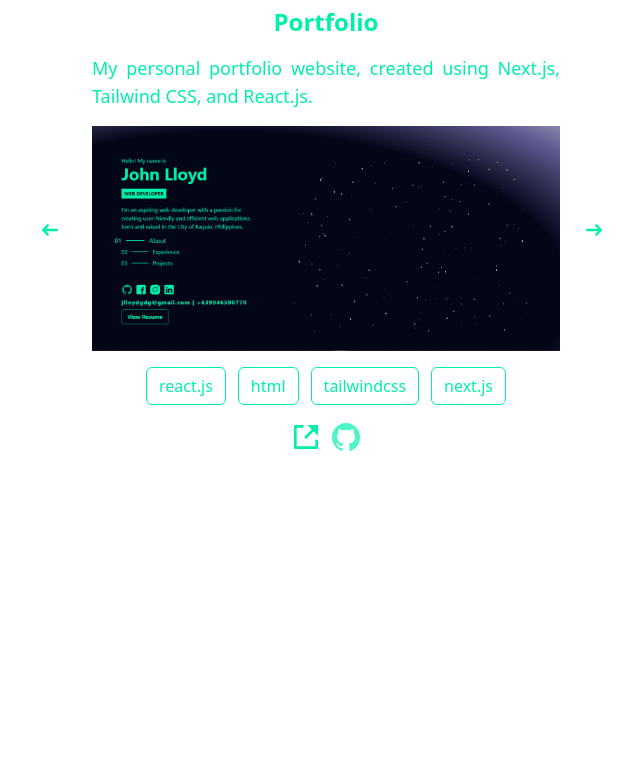
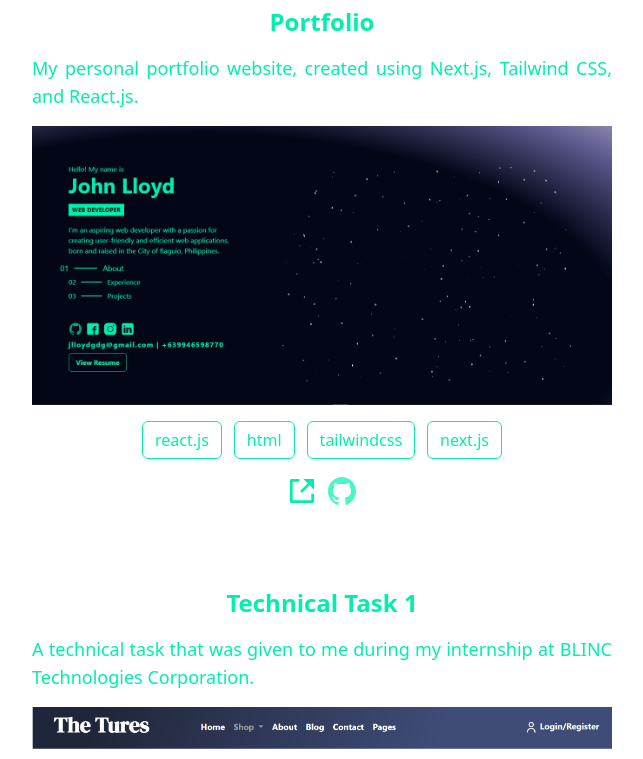
Before and after one commit to jllloydd/my-portfolio, a Next.js app: page / in a window 1280 px wide. Shown: the part 1780-2539 px from the top of the page, without its empty margins (572-1215 px from the left). Before the commit the page ends 2329 px from the top, so only its background shows below. Built offline with nearby package versions, Linux system fonts and the light colour scheme.

Commit message:
Changed layout of projects section, edited aurora animation to have responsive opacity depending in scroll for better visual clarity in other parts>

```diff
--- a/src/app/components/AuroraHero.jsx
+++ b/src/app/components/AuroraHero.jsx
@@ -1,6 +1,6 @@
 "use client";
 
-import React, { useEffect } from "react";
+import React, { useEffect, useState } from "react";
 import {
   useMotionTemplate,
   useMotionValue,
@@ -14,6 +14,7 @@ const COLORS_TOP = ["#332449", "#8d4f9a", "#30658e", "#bf73d6", "#923979"];
 
 export default function AuroraHero() {
   const color = useMotionValue(COLORS_TOP[0]);
+  const [scrollProgress, setScrollProgress] = useState(0);
 
   useEffect(() => {
     animate(color, COLORS_TOP, {
@@ -24,14 +25,35 @@ export default function AuroraHero() {
     });
   }, []);
 
-  const backgroundImage = useMotionTemplate`radial-gradient(125% 125% at 30% 75%, #020617 57%, ${color} 75%, transparent 100%)`;
+  useEffect(() => {
+    const handleScroll = () => {
+      const scrollY = window.scrollY;
+      const windowHeight = window.innerHeight;
+      const documentHeight = document.documentElement.scrollHeight;
+      const maxScroll = documentHeight - windowHeight;
+      const progress = Math.min(scrollY / maxScroll, 1);
+      setScrollProgress(progress);
+    };
+
+    window.addEventListener('scroll', handleScroll);
+    return () => window.removeEventListener('scroll', handleScroll);
+  }, []);
+
+  const backgroundImage = useMotionTemplate`radial-gradient(125% 125% at 30% 75%, transparent 57%, ${color} 75%, transparent 100%)`;
 
   return (
+    <>
+      {/* Main background */}
+      <div className="fixed inset-0 -z-20 bg-[#020617]" />
+
+      {/* Aurora animation */}
       <motion.div
         style={{
           backgroundImage,
+          opacity: 1 - scrollProgress,
         }}
         className="fixed inset-0 -z-10"
       />
+    </>
   );
 }
--- a/src/app/components/Greeting.jsx
+++ b/src/app/components/Greeting.jsx
@@ -204,7 +204,7 @@ export default function Greeting() {
             </div>
             <div>
               <Link
-                href="resume/John Lloyd De Guzman.pdf"
+                href="resume/Resume (De Guzman).pdf"
                 target="_blank"
                 className="px-4 py-2 font-bold border-[#01efac] border rounded-md md:inline-block hidden hover:bg-[#01efac] hover:text-[#000000]"
               >
--- a/src/app/components/ProjectsSection.jsx
+++ b/src/app/components/ProjectsSection.jsx
@@ -78,51 +78,6 @@ export default function ProjectsSection() {
     },
   ];
 
-  const [activeProjectIndex, setActiveProjectIndex] = useState(0);
-  const [activeImageIndex, setActiveImageIndex] = useState(0);
-  const [animationClass, setAnimationClass] = useState("");
-  const [imageAnimationClass, setImageAnimationClass] = useState("");
-
-  useEffect(() => {
-    const imageCount = projects[activeProjectIndex].images.length;
-    if (imageCount > 1) {
-      const interval = setInterval(() => {
-        setImageAnimationClass("image-slide-out-left");
-        setTimeout(() => {
-          setActiveImageIndex((prevIndex) => (prevIndex + 1) % imageCount);
-          setImageAnimationClass("image-slide-in-right");
-        }, 700);
-      }, 4000);
-      return () => clearInterval(interval);
-    } else {
-      // Reset animation class and image index if there's only one image
-      setImageAnimationClass("");
-      setActiveImageIndex(0);
-    }
-  }, [activeProjectIndex, activeImageIndex]);
-
-  const handleNextProject = () => {
-    setAnimationClass("slide-out-left");
-    setTimeout(() => {
-      setActiveProjectIndex((prevIndex) => (prevIndex + 1) % projects.length);
-      setActiveImageIndex(0); // Reset image index for new project
-      setAnimationClass("slide-in-right");
-    }, 300);
-  };
-
-  const handlePreviousProject = () => {
-    setAnimationClass("slide-out-right");
-    setTimeout(() => {
-      setActiveProjectIndex((prevIndex) =>
-        prevIndex === 0 ? projects.length - 1 : prevIndex - 1
-      );
-      setActiveImageIndex(0); // Reset image index for new project
-      setAnimationClass("slide-in-left");
-    }, 300);
-  };
-
-  const activeProject = projects[activeProjectIndex];
-
   return (
     <section className="space-y-14 scroll-mt-[4rem]" id="projects">
       <div className="hidden show-on-small items-center gap-2">
@@ -130,46 +85,33 @@ export default function ProjectsSection() {
           <span className="inline-block">Projects</span>
         </h1>
       </div>
-      <div className="flex justify-center items-center space-x-4">
-        <button
-          onClick={handlePreviousProject}
-          type="button"
-          className="text-greenthingy focus:outline-none font-medium rounded-md text-sm p-2.5 text-center inline-flex items-center me-2 transform transition-transform duration-300 hover:scale-110"
-        >
-          <svg
-            className="w-4 h-4 transform rotate-180"
-            aria-hidden="true"
-            xmlns="http://www.w3.org/2000/svg"
-            fill="none"
-            viewBox="0 0 14 10"
-          >
-            <path
-              stroke="currentColor"
-              strokeLinecap="round"
-              strokeLinejoin="round"
-              strokeWidth="2"
-              d="M1 5h12m0 0L9 1m4 4L9 9"
-            />
-          </svg>
-          <span className="sr-only">Icon description</span>
-        </button>
-        <div
-          className={`flex flex-col items-center space-y-4 ${animationClass}`}
-          id="projectDisplay"
-        >
-          <h3 className="text-2xl font-bold">{activeProject.name}</h3>
-          <p className="text-lg text-justify">{activeProject.description}</p>
-          <div className="rounded-lg">
+      <div className="flex flex-col space-y-20">
+        {projects.map((project) => (
+          <div key={project.id} className="flex flex-col items-center space-y-4">
+            <h3 className="text-2xl font-bold">{project.name}</h3>
+            <p className="text-lg text-justify">{project.description}</p>
+            <div className={`grid gap-4 ${
+              project.id === 5 ? 'grid-cols-1 md:grid-cols-2' :
+              project.images.length === 1 ? 'w-full' : 'grid-cols-1 md:grid-cols-2 lg:grid-cols-3'
+            }`}>
+              {project.images.map((image, index) => (
+                <div key={index} className={`rounded-lg ${
+                  project.images.length === 1 ? 'w-full' : ''
+                }`}>
                   <Image
-              src={activeProject.images[activeImageIndex]}
-              width={activeProject.name === "STEADY" ? 200 : 600}
-              height={activeProject.name === "STEADY" ? 400 : 400}
-              alt={activeProject.name}
-              className={imageAnimationClass}
+                    src={image}
+                    width={project.name === "STEADY" ? 200 :
+                          (project.id === 5 ? 600 :
+                          (project.images.length === 1 ? 1200 : 600))}
+                    height={project.name === "STEADY" ? 400 : 400}
+                    alt={`${project.name} screenshot ${index + 1}`}
+                    className={project.images.length === 1 ? 'w-full' : ''}
                   />
                 </div>
+              ))}
+            </div>
             <ul className="flex items-center flex-wrap gap-3 mt-4">
-            {activeProject.techStack.map((tech, index) => (
+              {project.techStack.map((tech, index) => (
                 <li
                   key={index}
                   className="px-3 py-1.5 rounded-md border border-[#01efac]"
@@ -179,9 +121,9 @@ export default function ProjectsSection() {
               ))}
             </ul>
             <div className="flex gap-2 mt-4">
-            {activeProject.link && (
+              {project.link && (
                 <Link
-                href={activeProject.link}
+                  href={project.link}
                   target="_blank"
                   className="transform transition-transform duration-300 hover:scale-110"
                 >
@@ -193,44 +135,18 @@ export default function ProjectsSection() {
                   />
                 </Link>
               )}
-            {activeProject.github && (
+              {project.github && (
                 <Link
-                href={activeProject.github}
+                  href={project.github}
                   target="_blank"
                   className="transform transition-transform duration-300 hover:scale-110"
                 >
                   <Image src={github} width={32} height={32} alt="github icon" />
                 </Link>
               )}
-            {activeProject.figma && (
-              <Link href={activeProject.figma} target="_blank">
-                Figma
-              </Link>
-            )}
             </div>
           </div>
-        <button
-          onClick={handleNextProject}
-          type="button"
-          className="text-greenthingy focus:outline-none font-medium rounded-md text-sm p-2.5 text-center inline-flex items-center me-2 transform transition-transform duration-300 hover:scale-110"
-        >
-          <svg
-            className="w-4 h-4"
-            aria-hidden="true"
-            xmlns="http://www.w3.org/2000/svg"
-            fill="none"
-            viewBox="0 0 14 10"
-          >
-            <path
-              stroke="currentColor"
-              strokeLinecap="round"
-              strokeLinejoin="round"
-              strokeWidth="2"
-              d="M1 5h12m0 0L9 1m4 4L9 9"
-            />
-          </svg>
-          <span className="sr-only">Icon description</span>
-        </button>
+        ))}
       </div>
     </section>
   );
--- a/src/app/globals.css
+++ b/src/app/globals.css
@@ -27,3 +27,7 @@ body {
     display: block !important;
   }
 }
+
+body.modal-open {
+  overflow: hidden;
+}
```
Also changed, not shown: 2 other files (tests, documents, lock files or other folders). Lines whose indentation alone changed are shown as unchanged.
